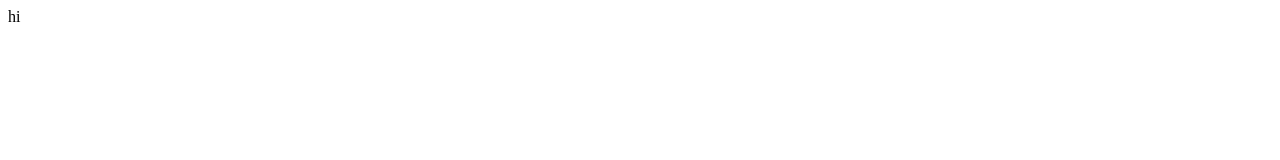
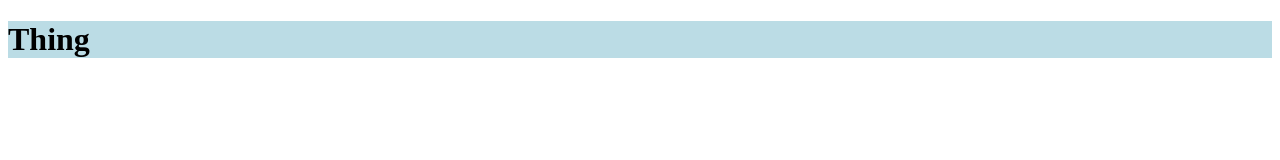
Before and after one commit to clark618054/thing, a plain HTML site: page index.html in a window 1280 px wide. Drawn offline with Linux system fonts and the light colour scheme.

Commit message:
Update index.html

```diff
--- a/index.html
+++ b/index.html
@@ -1,4 +1,15 @@
 <!DOCTYPE HTML>
 <HTML>
-  hi
+  <head>
+    <style>
+      .header {
+        background-color: #BBDCE5;
+        color: CFAB8D;
+      }
+    </style>
+    <title>Thing</title>
+    <div class= "header">
+      <h1>Thing</h1>
+    </div>
+  </head>
 </HTML>
```
